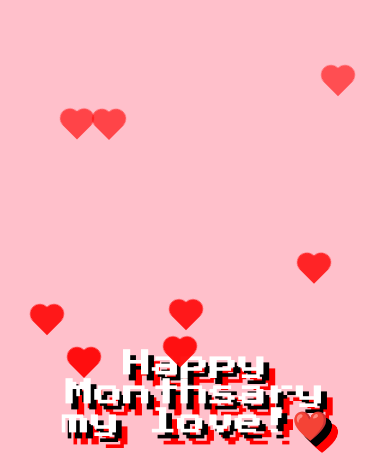
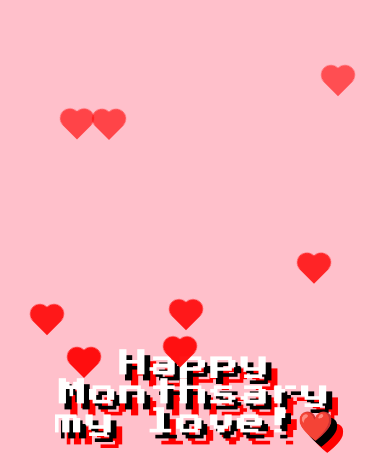
Before and after one commit to ken120723/120723.github.io, a plain HTML site: page index.html in a window 390 px wide. Shown: the top 460 px of the page. Drawn offline with Linux system fonts and the light colour scheme.

Commit message:
Update styles.css

```diff
--- a/styles.css
+++ b/styles.css
@@ -20,6 +20,7 @@ body {
     color: white;
     text-shadow: 4px 4px 0px black, 8px 8px 0px red;
     animation: glow 1.5s infinite alternate;
+    letter-spacing: 2px;
 }
 .monthsary-image {
     margin-top: 20px;
@@ -30,6 +31,7 @@ body {
 @media (max-width: 768px) {
     .message {
         font-size: 1.8em;
+        letter-spacing: 1.5px;
     }
     .monthsary-image {
         width: 90%;
```
